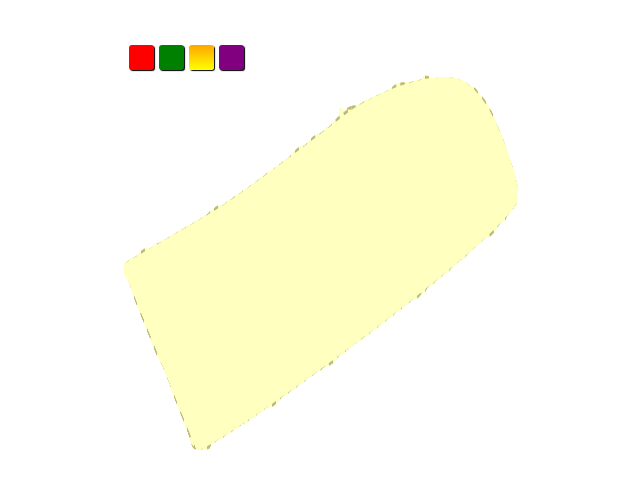
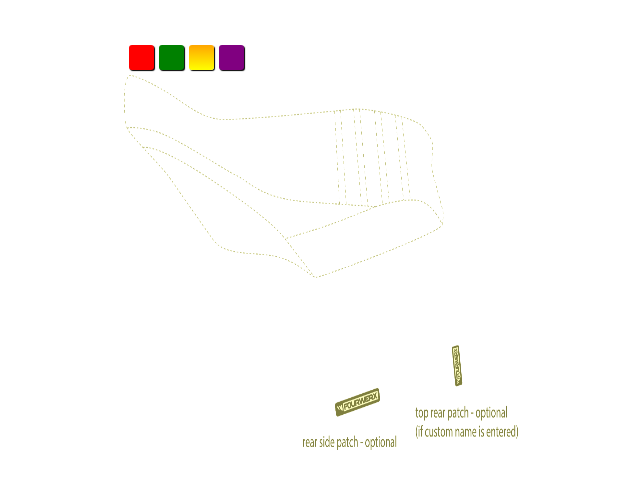
Before and after one commit to alhridoy/FinalColor, a plain HTML site: page index.html in a window 1280 px wide. Shown: the whole page, without its empty margins (311-951 px from the left). Drawn offline with Linux system fonts and the light colour scheme.

Commit message:
Update index.html

```diff
--- a/index.html
+++ b/index.html
@@ -14,7 +14,7 @@
   <input class='green' name='color' type='radio' />
   <input checked class='yellow' name='color' type='radio' />
   <input class='purple' name='color' type='radio' />
-  <img src="img/p1.png"/>
+  <img src="img/Design.png"/>
 </div>
 </div>
 
```
